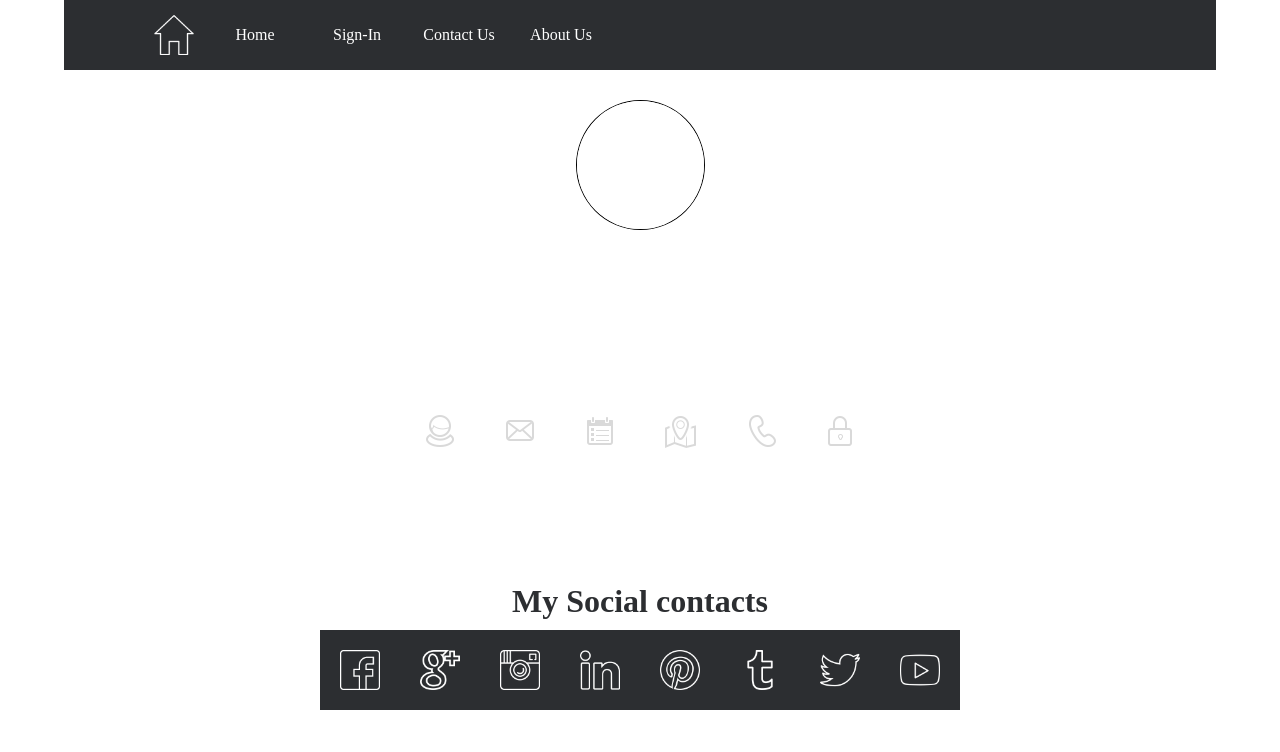
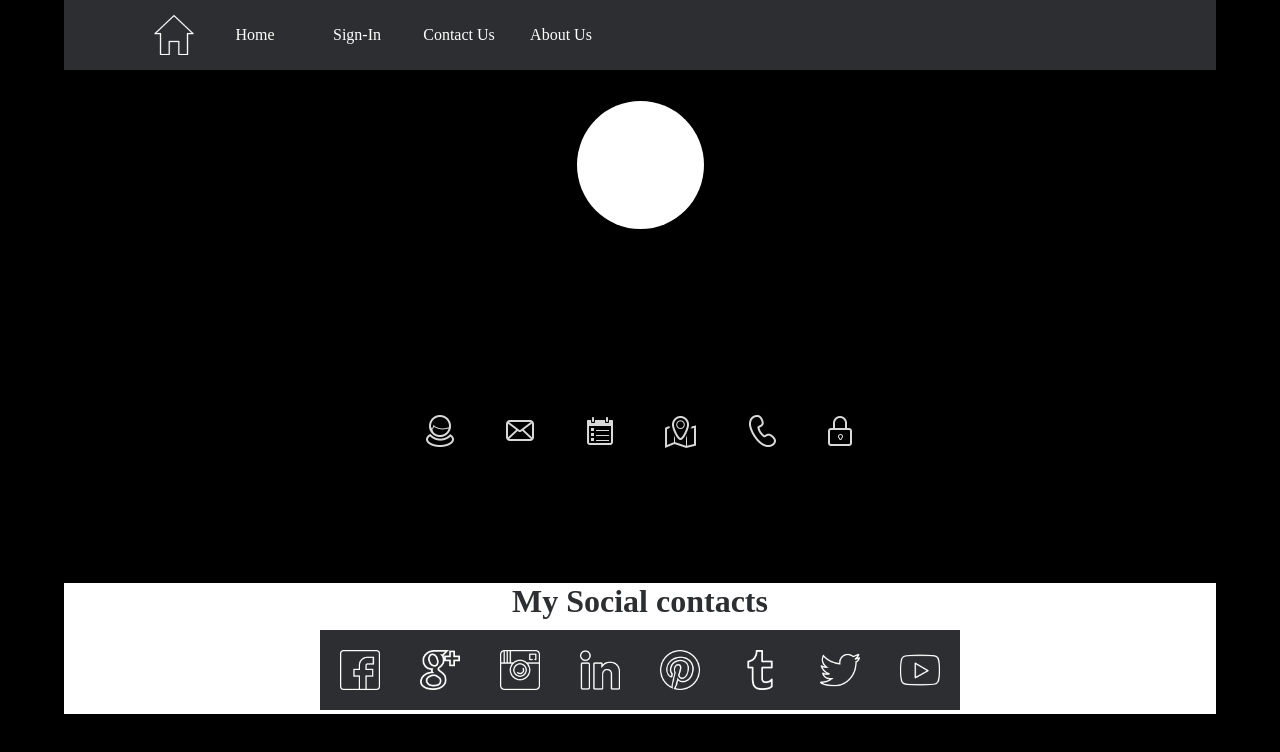
Before and after one commit to amilafernando92/randomdemo, a website: page HTML/index.html in a window 1280 px wide. Drawn offline with Linux system fonts and the light colour scheme; no server answers.

Commit message:
modifiche

```diff
--- a/CSS/style.css
+++ b/CSS/style.css
@@ -1,6 +1,6 @@
 body {
     margin: 0px;
-    background-color: white;
+    background-color: #000000;
 }
 /* index.html*/
 div.maincontainer {
```
